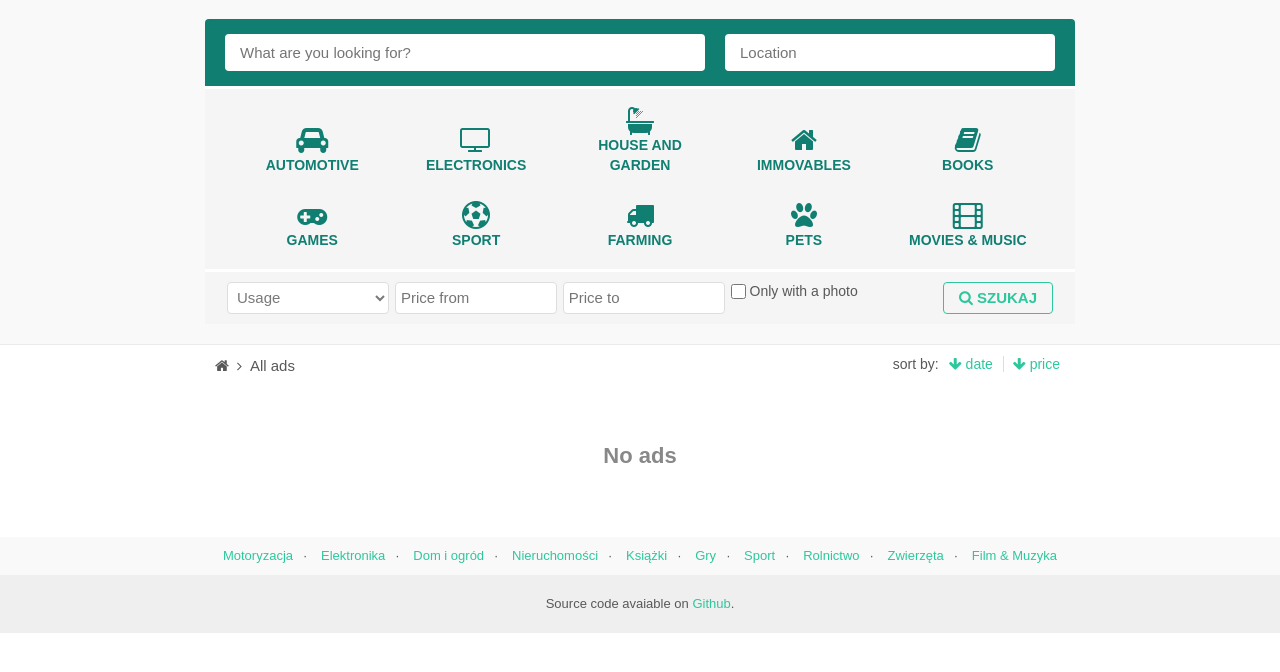
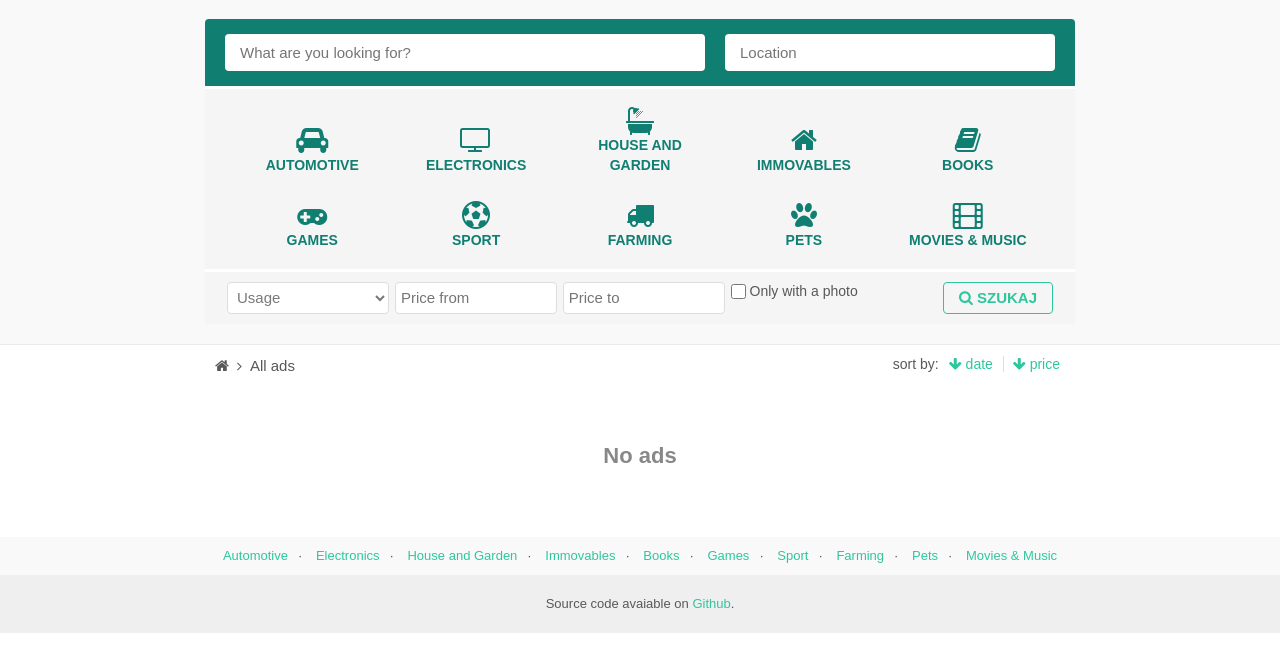
Before and after one commit to mfurga/django-shop, a Django app: page / in a window 1280 px wide. Shown: the part 62-734 px from the top of the page. Run offline with Django 3.2, Linux system fonts and the light colour scheme; data that the repository does not hold is empty.

Commit message:
Updated ads list template & header template

```diff
--- a/ads/templates/ads/ads_list.html
+++ b/ads/templates/ads/ads_list.html
@@ -173,16 +173,16 @@
                 <div class="row">
                     <section class="elem">
                         <ul class="list-category tcenter">
-                        <li><a href="?category=1">Motoryzacja</a></li>
-                        <li><a href="?category=2">Elektronika</a></li>
-                        <li><a href="?category=3">Dom i ogród</a></li>
-                        <li><a href="?category=4">Nieruchomości</a></li>
-                        <li><a href="?category=5">Książki</a></li>
-                        <li><a href="?category=6">Gry</a></li>
-                        <li><a href="?category=7">Sport</a></li>
-                        <li><a href="?category=8">Rolnictwo</a></li>
-                        <li><a href="?category=9">Zwierzęta</a></li>
-                        <li><a href="?category=10">Film & Muzyka</a></li>
+                            <li><a href="?category=1">{% trans 'Automotive' %}</a></li>
+                            <li><a href="?category=2">{% trans 'Electronics' %}</a></li>
+                            <li><a href="?category=3">{% trans 'House and Garden' %}</a></li>
+                            <li><a href="?category=4">{% trans 'Immovables' %}</a></li>
+                            <li><a href="?category=5">{% trans 'Books' %}</a></li>
+                            <li><a href="?category=6">{% trans 'Games' %}</a></li>
+                            <li><a href="?category=7">{% trans 'Sport' %}</a></li>
+                            <li><a href="?category=8">{% trans 'Farming' %}</a></li>
+                            <li><a href="?category=9">{% trans 'Pets' %}</a></li>
+                            <li><a href="?category=10">{% trans 'Movies & Music' %}</a></li>
                         </ul>
                     </section>
                 </div>
@@ -190,7 +190,7 @@
         </div>
         <div class="footer-bottom">
             <div class="container clear">
-            <p class="tcenter">Source code avaiable on <a href="#">Github</a>.</p>
+                <p class="tcenter">Source code avaiable on <a href="https://github.com/mfurga/django-shop">Github</a>.</p>
             </div>
         </div>
     </footer>
--- a/common/templates/header.html
+++ b/common/templates/header.html
@@ -11,7 +11,7 @@
             {% trans "Sign in" %}
         </a>
         {% endif %}
-        <a href="#" class="btn btn-new-ad fright">
+        <a href="{% url 'ads:create' %}" class="btn btn-new-ad fright">
             <i class="fa fa-plus" aria-hidden="true"></i>
             {% trans "Add new ad" %}
         </a>
```
Lines whose indentation alone changed are shown as unchanged.
